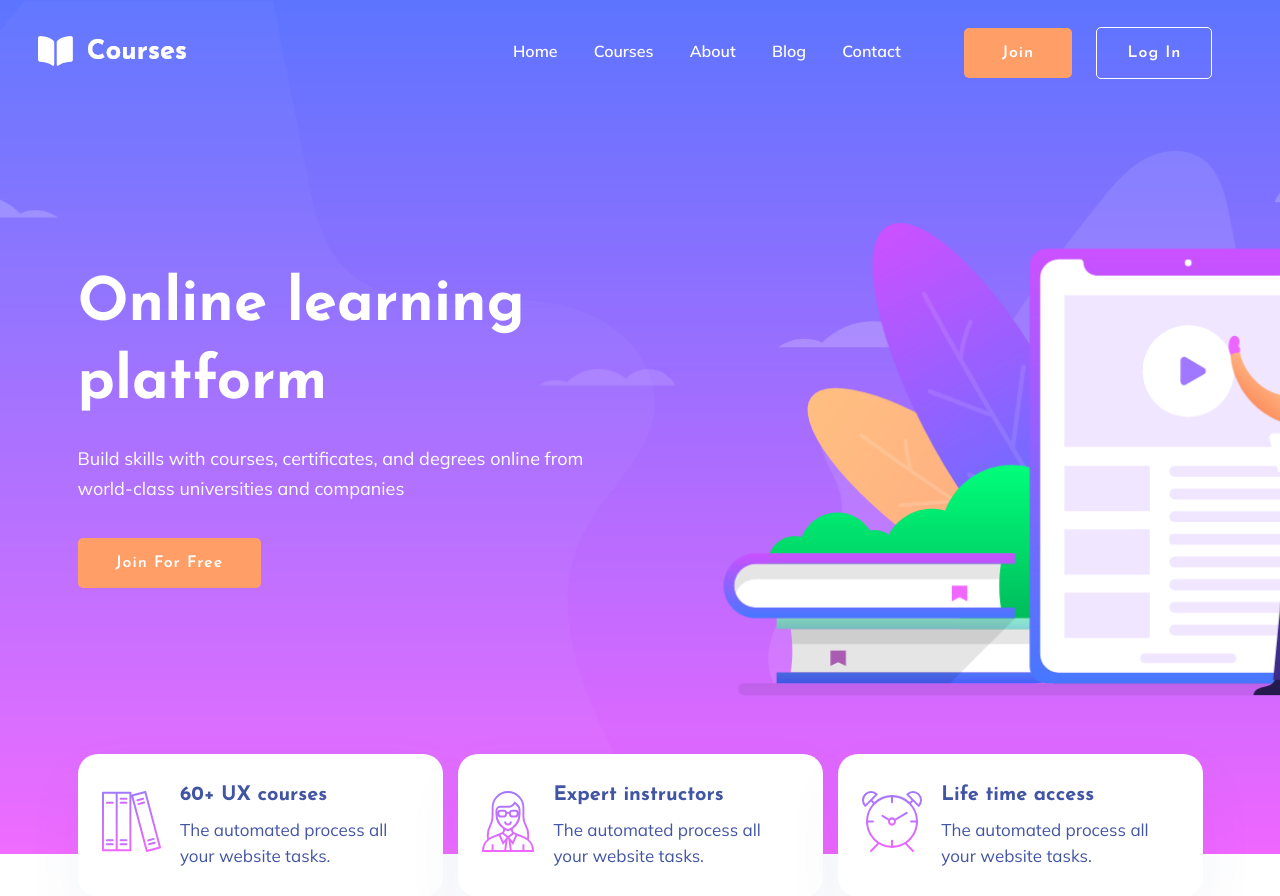
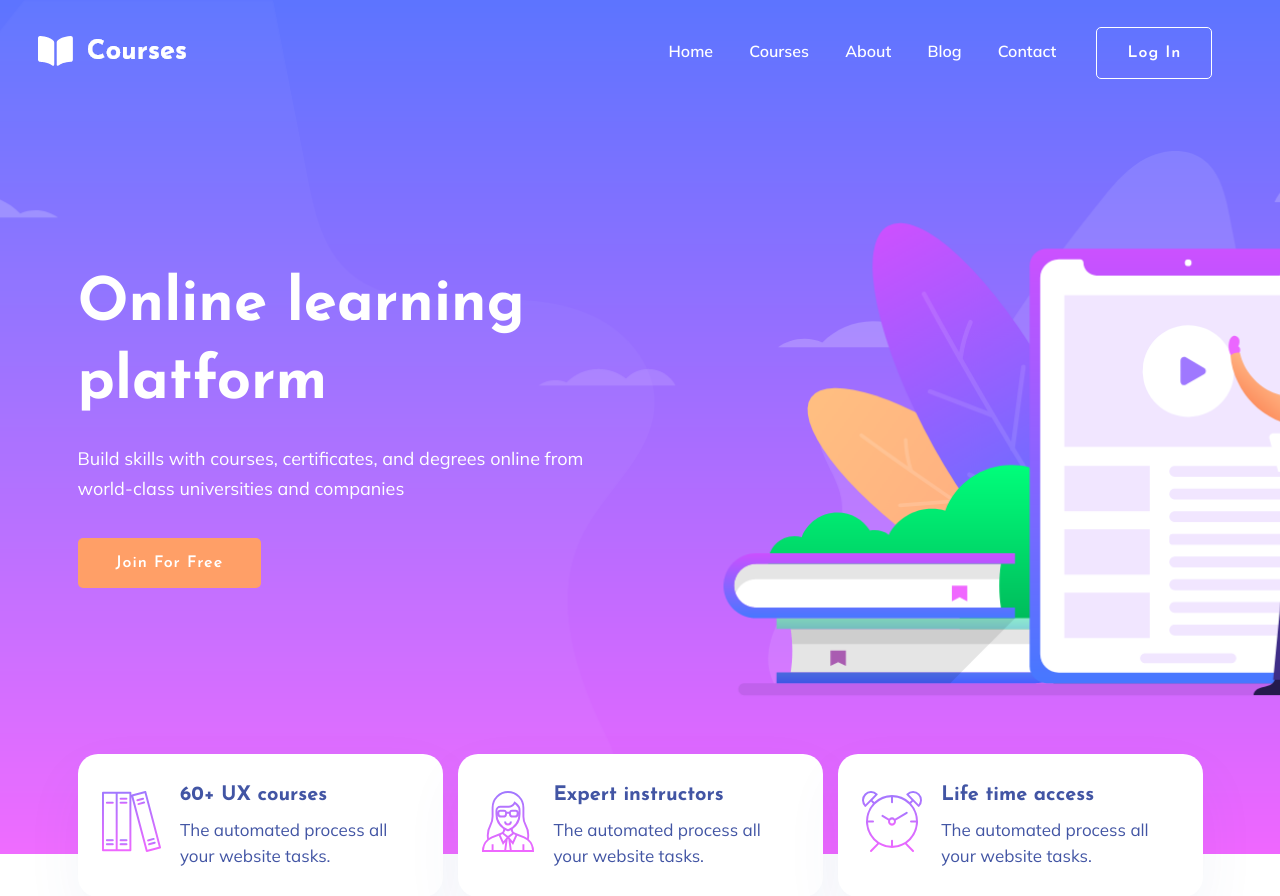
Before and after one commit to whoseinm/project-full-stack, a CodeIgniter app: page /courseAZ/index.php/usercontroller/index in a window 1280 px wide. Shown: the top 896 px of the page. Run offline with CodeIgniter, Linux system fonts and the light colour scheme; some libraries are stand-ins or nearby versions.

Commit message:
changes applied in index.php and navbar.php

```diff
--- a/application/views/user/includes/navbar.php
+++ b/application/views/user/includes/navbar.php
@@ -23,7 +23,6 @@
                     <li><a href="<?php echo base_url('blog')?>">Blog</a></li>
                     <li><a href="<?php echo base_url('contact')?>">Contact</a></li>
 
-                    <li class="button-header margin-left "><a href="#" class="btn">Join</a></li>
                     <li class="button-header"><a href="login.html" class="btn btn3">Log in</a></li>
                   </ul>
                 </nav>
--- a/application/views/user/index.php
+++ b/application/views/user/index.php
@@ -250,7 +250,7 @@
         <div class="right-content1">
 
           <div class="right-img">
-            <img src="<?php echo base_url('assets/user/')?>img/gallery/about.html" alt="">
+            <img src="<?php echo base_url('assets/user/')?>img/gallery/about.html"  alt="">
             <div class="video-icon">
               <a class="popup-video btn-icon" href="https://www.youtube.com/watch?v=up68UAfH0d0"><i
                   class="fas fa-play"></i></a>
```
